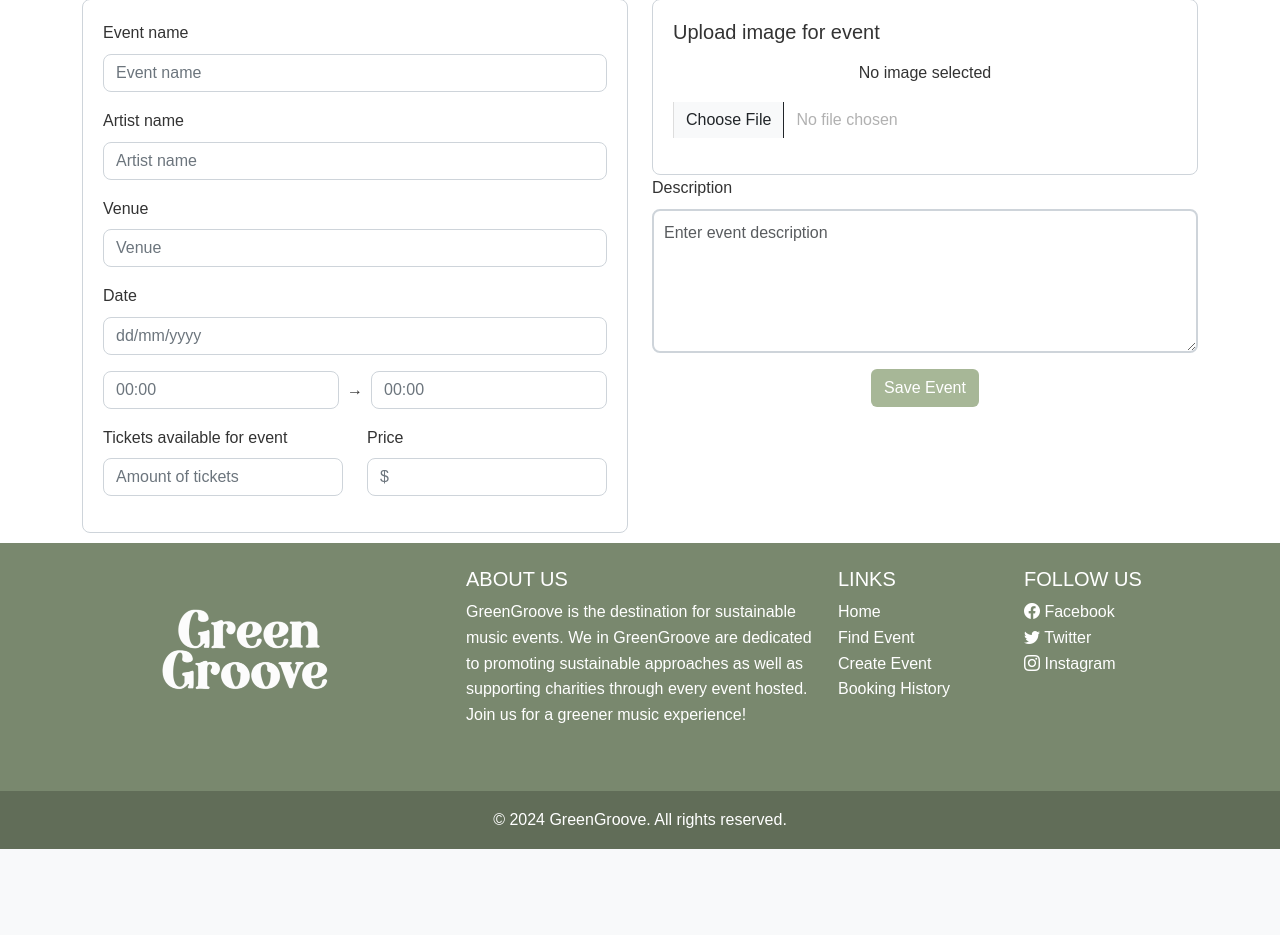
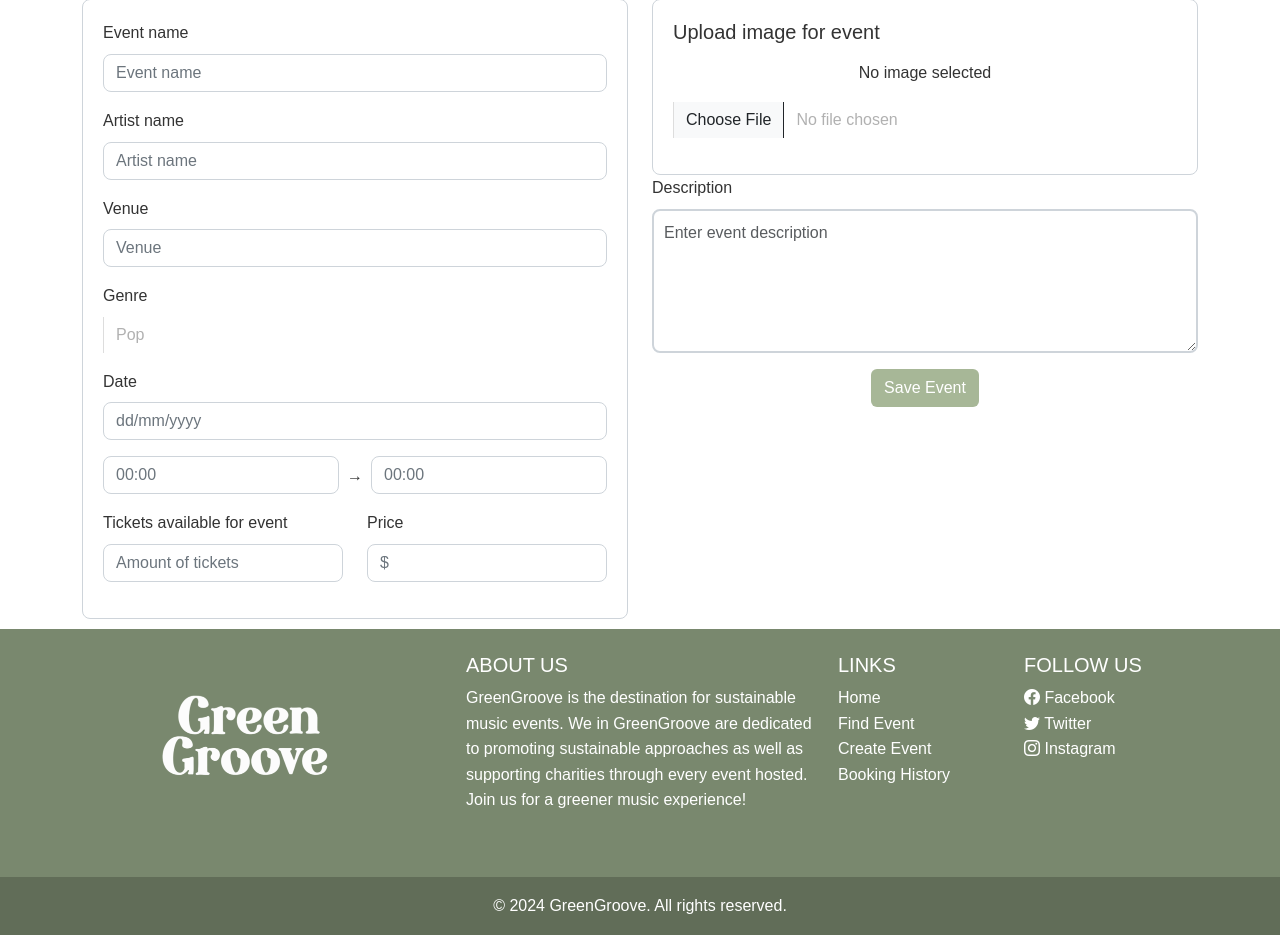
Before and after one commit to VictorKempf/IAB207_Assignment3, a Flask app: page /createEvent in a window 1280 px wide. Shown: the part 319-1254 px from the top of the page. Before the commit the page ends 1168 px from the top, so only its background shows below. Run offline with Flask 3, Linux system fonts and the light colour scheme; the visitor is signed in with stand-in values (Sample User, id 1); data comes from the database, SQL or seed files in the repository; both versions use the stored data as it was after the commit; some libraries are stand-ins or nearby versions; some web fonts are replaced.

Commit message:
Genre filtering in findEvents

```diff
--- a/GreenGroove/website/models.py
+++ b/GreenGroove/website/models.py
@@ -38,6 +38,7 @@ class Event(db.Model):
     description = db.Column(db.Text, nullable=False)
     owner_id = db.Column(db.Integer, db.ForeignKey('users.id'), nullable=False)
     status = db.Column(db.String(20), nullable=False, default='Open')  # Example: status can be 'Open', 'Cancelled', etc.
+    genre = db.Column(db.String(50), nullable=False)  # New genre field
 
 
     orders = db.relationship('Order', backref='event')
--- a/GreenGroove/website/templates/createEvent.html
+++ b/GreenGroove/website/templates/createEvent.html
@@ -30,9 +30,21 @@
                                 <label for="venue" class="form-label">Venue</label>
                                 <input type="text" class="form-control custom-input" id="venue" name="venue" placeholder="Venue" required>
                             </div>
+                            <!-- Genre -->
+                            <div class="mb-3">
+                                <label for="genre" class="form-label">Genre</label>
+                                <select class="form-control" id="genre" name="genre" required>
+                                    <option value="Pop">Pop</option>
+                                    <option value="Jazz">Jazz</option>
+                                    <option value="Rock">Rock</option>
+                                    <option value="Classical">Classical</option>
+                                    <option value="Electronic">Electronic</option>
+                                    <option value="Indie">Indie</option>
+                                </select>
+                            </div>
 
                             <!-- Date -->
-                            <div class="mb-3 calendar-icon">
+                            <div class="mb-3">
                                 <label for="date" class="form-label">Date</label>
                                 <input type="text" class="form-control custom-input" id="date" name="date" placeholder="dd/mm/yyyy" required>
                             </div>
--- a/GreenGroove/website/templates/index.html
+++ b/GreenGroove/website/templates/index.html
@@ -202,7 +202,7 @@
                       <!-- Buttons -->
                       <div class="d-flex justify-content-between mt-3">
                         <a href="#" class="btn btn-secondary" id="viewMoreLink">View More Details</a>
-                        <a href="#" class="btn btn-secondary" style="background-color: #79886e;">Go to Payment</a>
+                        <a href="#" class="btn btn-secondary" style="background-color: #79886e;">Get tickets</a>
                       </div>
                   </div>
               </div>
--- a/GreenGroove/website/views.py
+++ b/GreenGroove/website/views.py
@@ -50,6 +50,7 @@ def createEvent():
         end_time_str = request.form.get('endTime')
         price = request.form.get('price')
         ticket_amount = request.form.get('tickets')
+        genre = request.form.get('genre')  # Get genre from the form
 
         # Convert date and time to Python objects (using DD/MM/YYYY format for the date)
         event_date = datetime.strptime(date_str, '%d/%m/%Y').date()
@@ -74,7 +75,7 @@ def createEvent():
         else:
             image_url = None  # No image uploaded
 
-        # Create new event and save it to the database, including owner_id
+        # Create new event and save it to the database, including genre and owner_id
         new_event = Event(
             event_name=event_name,
             artist_name=artist_name,
@@ -86,6 +87,7 @@ def createEvent():
             price=price,
             ticket_amount=ticket_amount,
             image_path=image_url,
+            genre=genre,  # Save genre here
             owner_id=current_user.id  # Set the owner_id to the current logged-in user's ID
         )
 
@@ -96,6 +98,7 @@ def createEvent():
         return redirect(url_for('main.eventDetails', event_id=new_event.id))
 
     return render_template('createEvent.html')
+
 
 @main_bp.route('/BookingHistory')
 @login_required
@@ -207,9 +210,6 @@ def get_event_details(event_id):
         'status': event.status
     })
 
-
-
-
 @main_bp.route('/check_data')
 def check_data():
     # Check if there are any events
@@ -232,6 +232,7 @@ def add_test_events():
             price=30.00,
             image_path="uploads/jazz_event.jpg",
             description="A night of smooth jazz with local artists.",
+            genre="Jazz",  # Added genre
             owner_id=1
         ),
         Event(
@@ -245,6 +246,7 @@ def add_test_events():
             price=50.00,
             image_path="uploads/rock_event.jpg",
             description="Rock out with Brisbane's best bands.",
+            genre="Rock",  # Added genre
             owner_id=1
         ),
         Event(
@@ -258,6 +260,7 @@ def add_test_events():
             price=40.00,
             image_path="uploads/classical_event.jpg",
             description="An evening of classical music featuring renowned orchestras.",
+            genre="Classical",  # Added genre
             owner_id=1
         ),
         Event(
@@ -271,6 +274,7 @@ def add_test_events():
             price=75.00,
             image_path="uploads/festival_event.jpg",
             description="A full day of music performances featuring local and international artists.",
+            genre="Festival",  # Added genre
             owner_id=1
         ),
         Event(
@@ -284,6 +288,7 @@ def add_test_events():
             price=45.00,
             image_path="uploads/theatre_event.jpg",
             description="A captivating theatre performance.",
+            genre="Theatre",  # Added genre
             owner_id=1
         )
     ]
@@ -295,13 +300,19 @@ def add_test_events():
 
     return "5 events added successfully."
 
+
 @main_bp.route('/findEvents')
 def findEvents():
-    # Query the database to get all events
-    events = Event.query.all()
+    # Get the selected genre from the query parameter (if any)
+    genre = request.args.get('genre')
 
-    # Pass the events to the template
-    return render_template('findEvents.html', events=events)
+    if genre:
+        events = Event.query.filter_by(genre=genre).all()  # Filter by genre
+    else:
+        events = Event.query.all()  # If no genre is selected, show all events
+
+    genres = ['Pop', 'Jazz', 'Rock', 'Classical', 'Electronic', 'Indie']  # Available genres
+    return render_template('findEvents.html', events=events, genres=genres)
 
 @main_bp.route('/show-events')
 def show_events():
```
Also changed, not shown: GreenGroove/website/templates/findEvents.html (+15 -0 lines), GreenGroove/instance/sitedata.sqlite.
